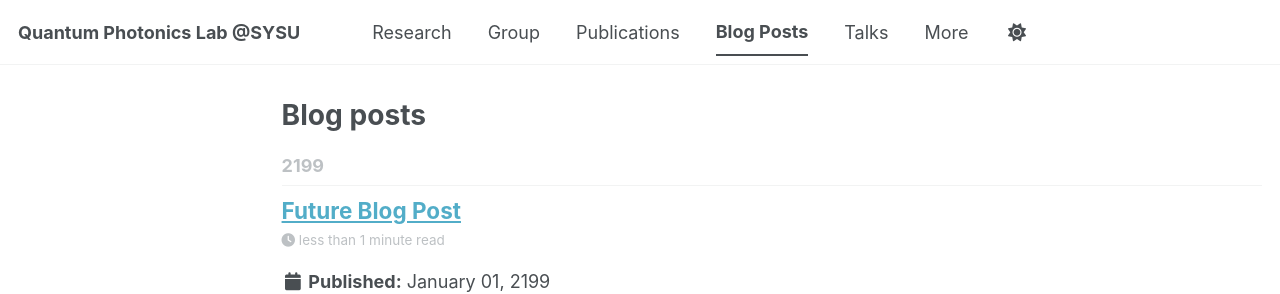
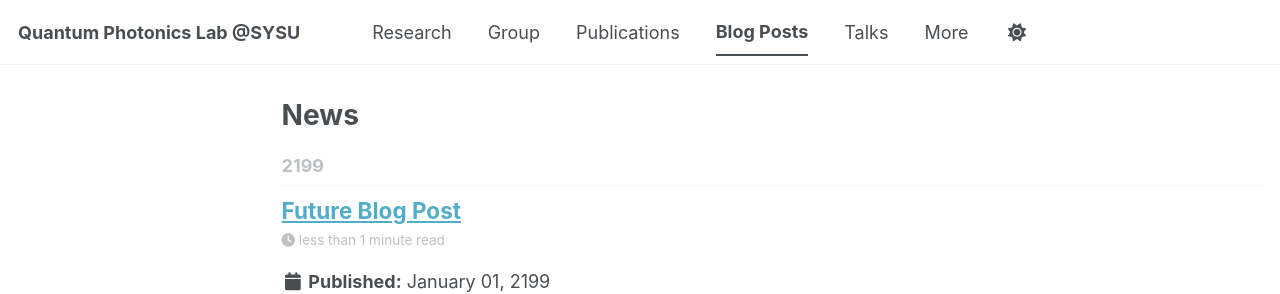
Before and after one commit to Huan-Cao/Huan-Cao.github.io, a Jekyll site: the page built from _pages/year-archive.html, in a window 1280 px wide and 900 px high. Shown: the top 294 px of the window. Built offline with Jekyll 4.4.1, drawn with Linux system fonts in a browser that asks for light colours; a script bundle is joined from its source files by our own code; library files that are not in the unit come from our copies.

Commit message:
Update year-archive.html

```diff
--- a/_pages/year-archive.html
+++ b/_pages/year-archive.html
@@ -1,7 +1,7 @@
 ---
 layout: archive
 permalink: /year-archive/
-title: "Blog posts"
+title: "News"
 author_profile: false
 redirect_from:
   - /wordpress/blog-posts/
```
